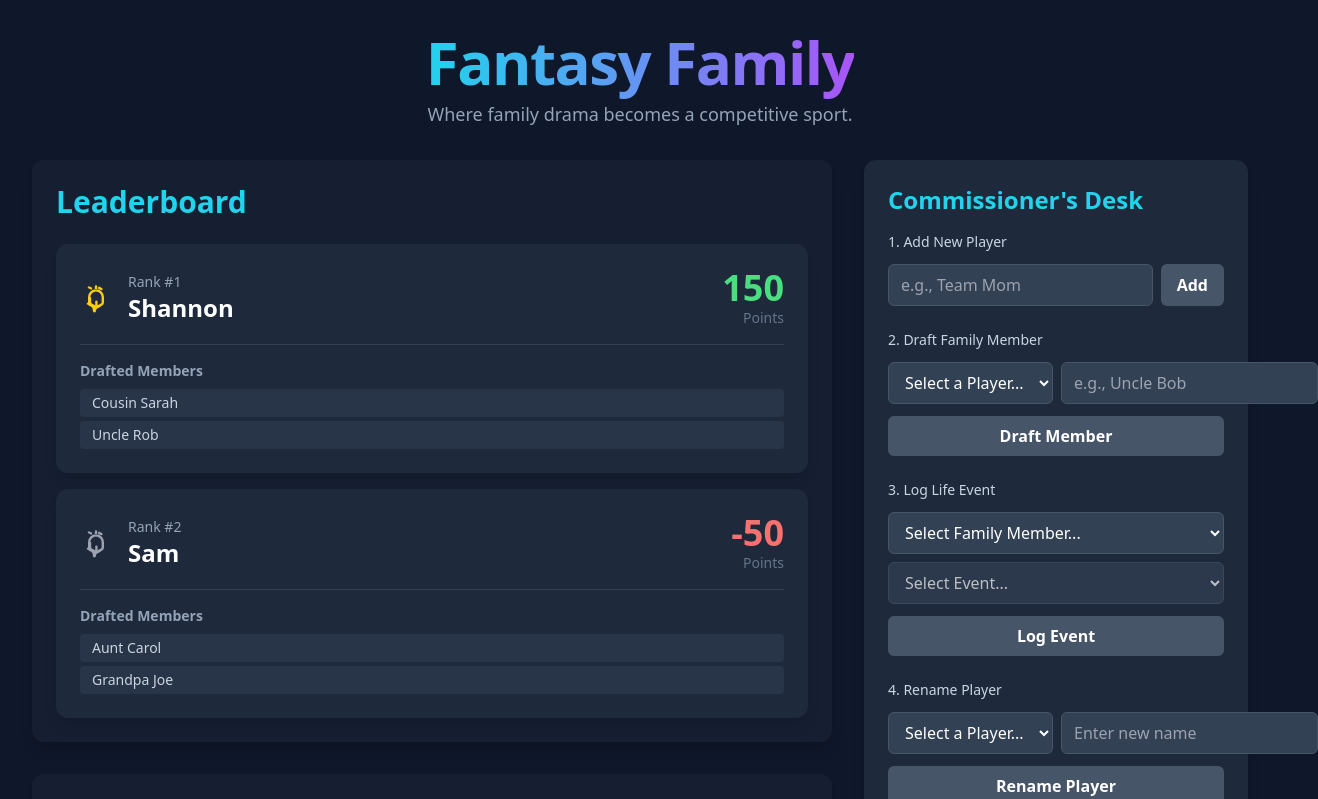
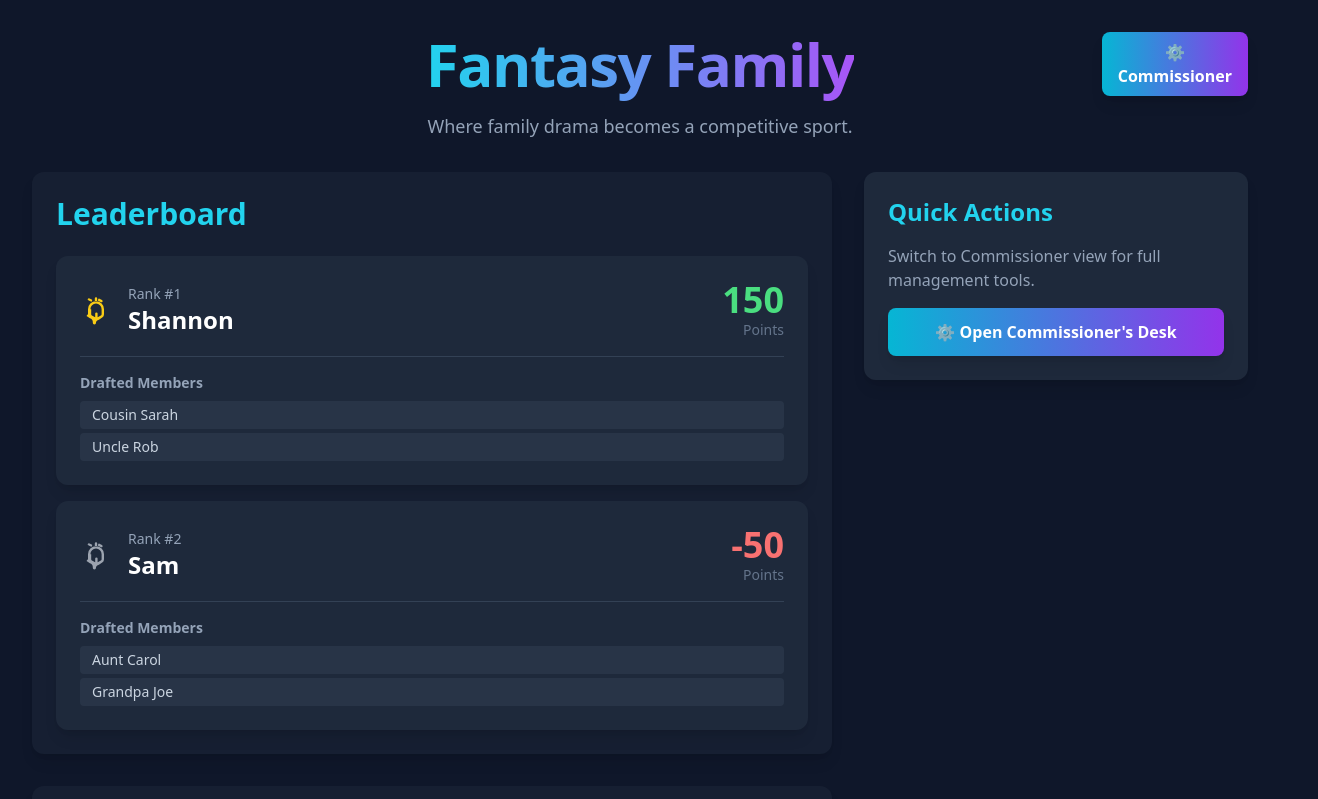
Before and after one commit to Sambosis/FantasyFamily, a React (Vite) app: page / in a window 1280 px wide. Shown: the top 799 px of the page, 1318 px wide, since content can reach past the window. Built offline with nearby package versions, Linux system fonts and the light colour scheme.

Commit message:
Refactor: Introduce Commissioner view and toggle functionality
Co-authored-by: sambosis <sambosis@gmail.com>

```diff
--- a/App.tsx
+++ b/App.tsx
@@ -2,14 +2,9 @@ import { useState, useMemo, useEffect } from 'react';
 import { Player, FamilyMember, LoggedEvent, EventDefinition, EventCategory } from './types';
 import { LIFE_EVENTS } from './constants';
 import { Header } from './components/Header';
-import { AddPlayerForm } from './components/AddPlayerForm';
-import { AddMemberForm } from './components/AddMemberForm';
-import { LogEventForm } from './components/LogEventForm';
 import { Leaderboard } from './components/Leaderboard';
 import { EventFeed } from './components/EventFeed';
-import { AddEventForm } from './components/AddEventForm';
-import { RenamePlayerForm } from './components/RenamePlayerForm';
-import { DeletePlayerForm } from './components/DeletePlayerForm';
+import { CommissionerView } from './components/CommissionerView';
 import {
   loadPlayers,
   loadLoggedEvents,
@@ -66,6 +61,7 @@ export default function App() {
   const [players, setPlayers] = useState<Player[]>(() => loadPlayers() ?? INITIAL_PLAYERS);
   const [loggedEvents, setLoggedEvents] = useState<LoggedEvent[]>(() => loadLoggedEvents() ?? INITIAL_EVENTS);
   const [lifeEvents, setLifeEvents] = useState<EventDefinition[]>(() => loadLifeEvents() ?? LIFE_EVENTS);
+  const [isCommissionerView, setIsCommissionerView] = useState(false);
 
   useEffect(() => {
     savePlayers(players);
@@ -199,11 +195,37 @@ export default function App() {
     return [...players].sort((a, b) => b.score - a.score);
   }, [players]);
 
+  const toggleView = () => {
+    setIsCommissionerView(!isCommissionerView);
+  };
+
+
+  if (isCommissionerView) {
+    return (
+      <div>
+        <div className="min-h-screen bg-slate-900 text-gray-200 font-sans p-4 sm:p-6 lg:p-8">
+          <div className="max-w-7xl mx-auto">
+            <Header isCommissionerView={isCommissionerView} onToggleView={toggleView} />
+          </div>
+        </div>
+        <CommissionerView
+          players={players}
+          lifeEvents={lifeEvents}
+          onAddPlayer={addPlayer}
+          onAddMember={addMember}
+          onLogEvent={logEvent}
+          onRenamePlayer={renamePlayer}
+          onDeletePlayer={deletePlayer}
+          onAddEvent={addEvent}
+        />
+      </div>
+    );
+  }
 
   return (
     <div className="min-h-screen bg-slate-900 text-gray-200 font-sans p-4 sm:p-6 lg:p-8">
       <div className="max-w-7xl mx-auto">
-        <Header />
+        <Header isCommissionerView={isCommissionerView} onToggleView={toggleView} />
 
         <main className="grid grid-cols-1 lg:grid-cols-3 gap-8 mt-8">
           {/* Main Column: Leaderboard */}
@@ -212,19 +234,19 @@ export default function App() {
             <EventFeed events={loggedEvents} />
           </div>
 
-          {/* Right Column: Actions */}
+          {/* Right Column: Quick Actions */}
           <div className="space-y-8 animate-fade-in">
             <div className="bg-slate-800 p-6 rounded-xl shadow-lg">
-                <h2 className="text-2xl font-bold text-cyan-400 mb-4">Commissioner's Desk</h2>
-                <div className="space-y-6">
-                    <AddPlayerForm onAddPlayer={addPlayer} />
-                    <AddMemberForm players={players} onAddMember={addMember} />
-                    <LogEventForm players={players} lifeEvents={lifeEvents} onLogEvent={logEvent} />
-                    <RenamePlayerForm players={players} onRenamePlayer={renamePlayer} />
-                    <DeletePlayerForm players={players} onDeletePlayer={deletePlayer} />
-                    <hr className="border-slate-700" />
-                    <AddEventForm onAddEvent={addEvent} />
-                </div>
+                <h2 className="text-2xl font-bold text-cyan-400 mb-4">Quick Actions</h2>
+                <p className="text-slate-400 mb-4">
+                  Switch to Commissioner view for full management tools.
+                </p>
+                <button
+                  onClick={toggleView}
+                  className="w-full px-4 py-3 bg-gradient-to-r from-cyan-500 to-purple-600 text-white font-semibold rounded-lg shadow-lg hover:from-cyan-600 hover:to-purple-700 transition-all duration-200 transform hover:scale-105 focus:outline-none focus:ring-2 focus:ring-purple-500 focus:ring-opacity-50"
+                >
+                  ⚙️ Open Commissioner's Desk
+                </button>
             </div>
           </div>
         </main>
--- /dev/null
+++ b/components/CommissionerView.tsx
@@ -0,0 +1,93 @@
+import React from 'react';
+import { Player, EventDefinition, EventCategory } from '../types';
+import { AddPlayerForm } from './AddPlayerForm';
+import { AddMemberForm } from './AddMemberForm';
+import { LogEventForm } from './LogEventForm';
+import { RenamePlayerForm } from './RenamePlayerForm';
+import { DeletePlayerForm } from './DeletePlayerForm';
+import { AddEventForm } from './AddEventForm';
+
+interface CommissionerViewProps {
+  players: Player[];
+  lifeEvents: EventDefinition[];
+  onAddPlayer: (name: string) => void;
+  onAddMember: (playerId: string, memberName: string) => void;
+  onLogEvent: (memberId: string, eventId: string) => void;
+  onRenamePlayer: (playerId: string, newName: string) => void;
+  onDeletePlayer: (playerId: string) => void;
+  onAddEvent: (name: string, points: number, category: EventCategory) => void;
+}
+
+export const CommissionerView: React.FC<CommissionerViewProps> = ({
+  players,
+  lifeEvents,
+  onAddPlayer,
+  onAddMember,
+  onLogEvent,
+  onRenamePlayer,
+  onDeletePlayer,
+  onAddEvent,
+}) => {
+  return (
+    <div className="min-h-screen bg-slate-900 text-gray-200 font-sans p-4 sm:p-6 lg:p-8">
+      <div className="max-w-4xl mx-auto">
+        <div className="text-center mb-8">
+          <h1 className="text-4xl sm:text-5xl font-extrabold tracking-tight mb-2">
+            <span className="bg-clip-text text-transparent bg-gradient-to-r from-cyan-400 to-purple-500">
+              Commissioner's Desk
+            </span>
+          </h1>
+          <p className="text-lg text-slate-400">Manage players, events, and keep the family drama organized.</p>
+        </div>
+
+        <div className="grid grid-cols-1 lg:grid-cols-2 gap-8">
+          {/* Player Management */}
+          <div className="space-y-6">
+            <div className="bg-slate-800 p-6 rounded-xl shadow-lg">
+              <h2 className="text-xl font-bold text-cyan-400 mb-4">Player Management</h2>
+              <div className="space-y-4">
+                <AddPlayerForm onAddPlayer={onAddPlayer} />
+                <AddMemberForm players={players} onAddMember={onAddMember} />
+                <RenamePlayerForm players={players} onRenamePlayer={onRenamePlayer} />
+                <DeletePlayerForm players={players} onDeletePlayer={onDeletePlayer} />
+              </div>
+            </div>
+          </div>
+
+          {/* Event Management */}
+          <div className="space-y-6">
+            <div className="bg-slate-800 p-6 rounded-xl shadow-lg">
+              <h2 className="text-xl font-bold text-cyan-400 mb-4">Event Management</h2>
+              <div className="space-y-4">
+                <LogEventForm players={players} lifeEvents={lifeEvents} onLogEvent={onLogEvent} />
+                <hr className="border-slate-700" />
+                <AddEventForm onAddEvent={onAddEvent} />
+              </div>
+            </div>
+          </div>
+        </div>
+
+        {/* Stats Overview */}
+        <div className="mt-8 bg-slate-800 p-6 rounded-xl shadow-lg">
+          <h2 className="text-xl font-bold text-cyan-400 mb-4">Quick Stats</h2>
+          <div className="grid grid-cols-1 sm:grid-cols-3 gap-4 text-center">
+            <div className="bg-slate-700 p-4 rounded-lg">
+              <div className="text-2xl font-bold text-green-400">{players.length}</div>
+              <div className="text-sm text-slate-400">Total Players</div>
+            </div>
+            <div className="bg-slate-700 p-4 rounded-lg">
+              <div className="text-2xl font-bold text-blue-400">
+                {players.reduce((total, player) => total + player.members.length, 0)}
+              </div>
+              <div className="text-sm text-slate-400">Family Members</div>
+            </div>
+            <div className="bg-slate-700 p-4 rounded-lg">
+              <div className="text-2xl font-bold text-purple-400">{lifeEvents.length}</div>
+              <div className="text-sm text-slate-400">Available Events</div>
+            </div>
+          </div>
+        </div>
+      </div>
+    </div>
+  );
+};
--- a/components/Header.tsx
+++ b/components/Header.tsx
@@ -1,15 +1,36 @@
 
 import React from 'react';
 
-export const Header: React.FC = () => {
+interface HeaderProps {
+  isCommissionerView: boolean;
+  onToggleView: () => void;
+}
+
+export const Header: React.FC<HeaderProps> = ({ isCommissionerView, onToggleView }) => {
   return (
     <header className="text-center animate-fade-in">
-      <h1 className="text-4xl sm:text-5xl lg:text-6xl font-extrabold tracking-tight">
-        <span className="bg-clip-text text-transparent bg-gradient-to-r from-cyan-400 to-purple-500">
-          Fantasy Family
-        </span>
-      </h1>
-      <p className="mt-2 text-lg text-slate-400">Where family drama becomes a competitive sport.</p>
+      <div className="flex justify-between items-center mb-4">
+        <div className="w-32"></div> {/* Spacer for centering */}
+        <h1 className="text-4xl sm:text-5xl lg:text-6xl font-extrabold tracking-tight">
+          <span className="bg-clip-text text-transparent bg-gradient-to-r from-cyan-400 to-purple-500">
+            Fantasy Family
+          </span>
+        </h1>
+        <div className="w-32 flex justify-end">
+          <button
+            onClick={onToggleView}
+            className="px-4 py-2 bg-gradient-to-r from-cyan-500 to-purple-600 text-white font-semibold rounded-lg shadow-lg hover:from-cyan-600 hover:to-purple-700 transition-all duration-200 transform hover:scale-105 focus:outline-none focus:ring-2 focus:ring-purple-500 focus:ring-opacity-50"
+          >
+            {isCommissionerView ? '🏆 View Scores' : '⚙️ Commissioner'}
+          </button>
+        </div>
+      </div>
+      <p className="text-lg text-slate-400">
+        {isCommissionerView
+          ? "Manage players, events, and keep the family drama organized."
+          : "Where family drama becomes a competitive sport."
+        }
+      </p>
     </header>
   );
 };
```
